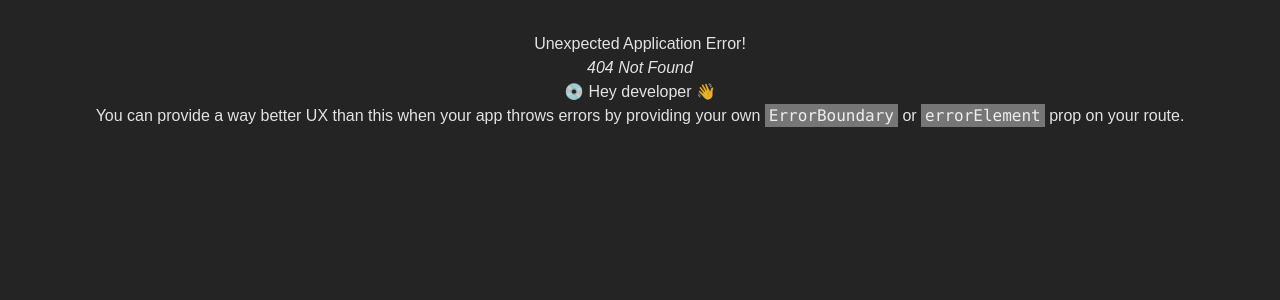
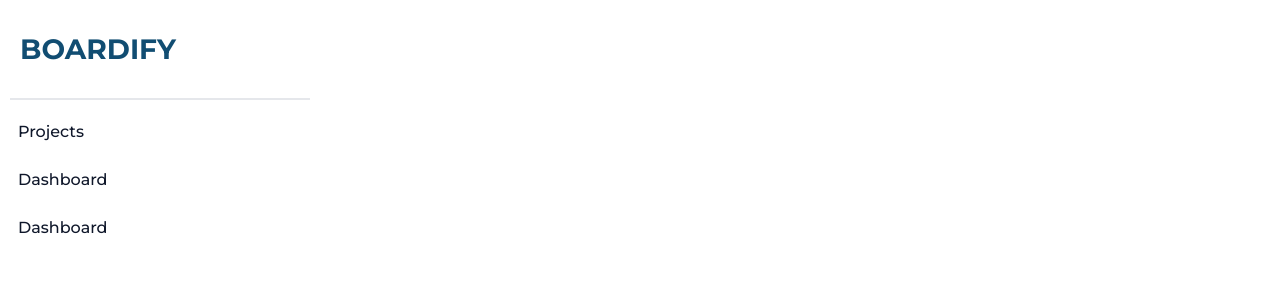
Before and after one commit to AnonymousDeveloper123/BoardifyForGroupFrontend, a React (Vite) app: page /projects in a window 1280 px wide. Before the commit this address had no page. Shown: the top 300 px of the page. Built offline with nearby package versions, Linux system fonts and the light colour scheme.

Commit message:
add main-menu section

```diff
--- a/src/App.css
+++ b/src/App.css
@@ -1,14 +1,13 @@
 
 #root {
-  max-width: 1280px;
+  max-width: 1440px;
   margin: 0 auto;
-  padding: 2rem;
+  padding: 0;
   text-align: center;
 }
 
 .logo {
   height: 6em;
-  padding: 1.5em;
   will-change: filter;
   transition: filter 300ms;
 }
--- a/src/index.css
+++ b/src/index.css
@@ -7,8 +7,10 @@
   font-family: 'Poppins', sans-serif;
   line-height: 1.5;
   font-weight: 500;
-  color: rgba(255, 255, 255, 0.87);
-  background-color: #242424;
+  color: #0f172a;
+  /* light dark; */
+  color-scheme: light dark;
+  background-color: #ffff;
   font-synthesis: none;
   text-rendering: optimizeLegibility;
   -webkit-font-smoothing: antialiased;
--- a/src/main.jsx
+++ b/src/main.jsx
@@ -3,7 +3,7 @@ import { createRoot } from 'react-dom/client'
 import { createBrowserRouter,RouterProvider } from 'react-router-dom'
 import App from './App.jsx'
 import './index.css'
-import {ComponentList} from './pages'
+import {ComponentList, Projects} from './pages'
 
 const router = createBrowserRouter([
   {
@@ -13,6 +13,10 @@ const router = createBrowserRouter([
   {
     path:"/component-list",
     element:<ComponentList/>
+  },
+  {
+    path:"/projects",
+    element:<Projects/>
   }
 ])
 createRoot(document.getElementById('root')).render(
--- a/src/pages/index.js
+++ b/src/pages/index.js
@@ -3,4 +3,5 @@ import SetNewPassPage from "./set-new-pass.page";
 import LoginPage from "./login.page";
 import ConfirmCodePage from "./confirm-code.page";
 import ComponentList from "./component-list.page";
-export { ForgotPassPage, SetNewPassPage, LoginPage, ConfirmCodePage,ComponentList }
+import Projects from "./projects.page";
+export { ForgotPassPage, SetNewPassPage, LoginPage, ConfirmCodePage,ComponentList,Projects }
--- /dev/null
+++ b/src/pages/projects.page.jsx
@@ -0,0 +1,11 @@
+import { MainMenu } from "../sections"
+
+const Projects = () => {
+  return (
+    <section className="projects flex flex-row w-full">
+        <MainMenu />
+    </section>
+  )
+}
+
+export default Projects
--- a/src/scss/index.scss
+++ b/src/scss/index.scss
@@ -1 +1,3 @@
-@import "pages-styles/index.scss";
+@import "pages-styles";
+@import "sections-styles";
+@import "componets-styles"
--- /dev/null
+++ b/src/scss/sections-styles/_main-menu.sec.scss
@@ -0,0 +1,10 @@
+// import font montserrat
+@import url('https://fonts.googleapis.com/css2?family=Montserrat:wght@400;500;600;700&display=swap');
+.main-menu{
+    font-family: 'Montserrat', sans-serif;
+    .menu{
+        li{
+            @apply px-2 py-1 text-start rounded-md cursor-pointer;
+        }
+    }
+}
--- /dev/null
+++ b/src/scss/sections-styles/index.scss
@@ -0,0 +1 @@
+@import "main-menu.sec";
--- /dev/null
+++ b/src/sections/index.js
@@ -0,0 +1,5 @@
+import { MainMenu } from "./main-menu.sec";
+
+export {
+    MainMenu
+}
--- /dev/null
+++ b/src/sections/main-menu.sec.jsx
@@ -0,0 +1,18 @@
+export const MainMenu = ()=>{
+    return (
+        <div className="main-menu w-1/4 px-[10px] flex flex-col gap-[16px]">
+            <div className="logo h-[100px] flex items-center border-b-[2px] text-start px-[10px] py-[19px] w-full text-primary font-bold text-[28px]">
+                BOARDIFY
+            </div>
+            <div className="menu">
+                <ul className="flex flex-col gap-[16px]">
+                    <li>
+                        <a href="#">Projects</a>
+                    </li>
+                    <li>Dashboard</li>
+                    <li>Dashboard</li>
+                </ul>
+            </div>
+        </div>
+    )
+}
```
